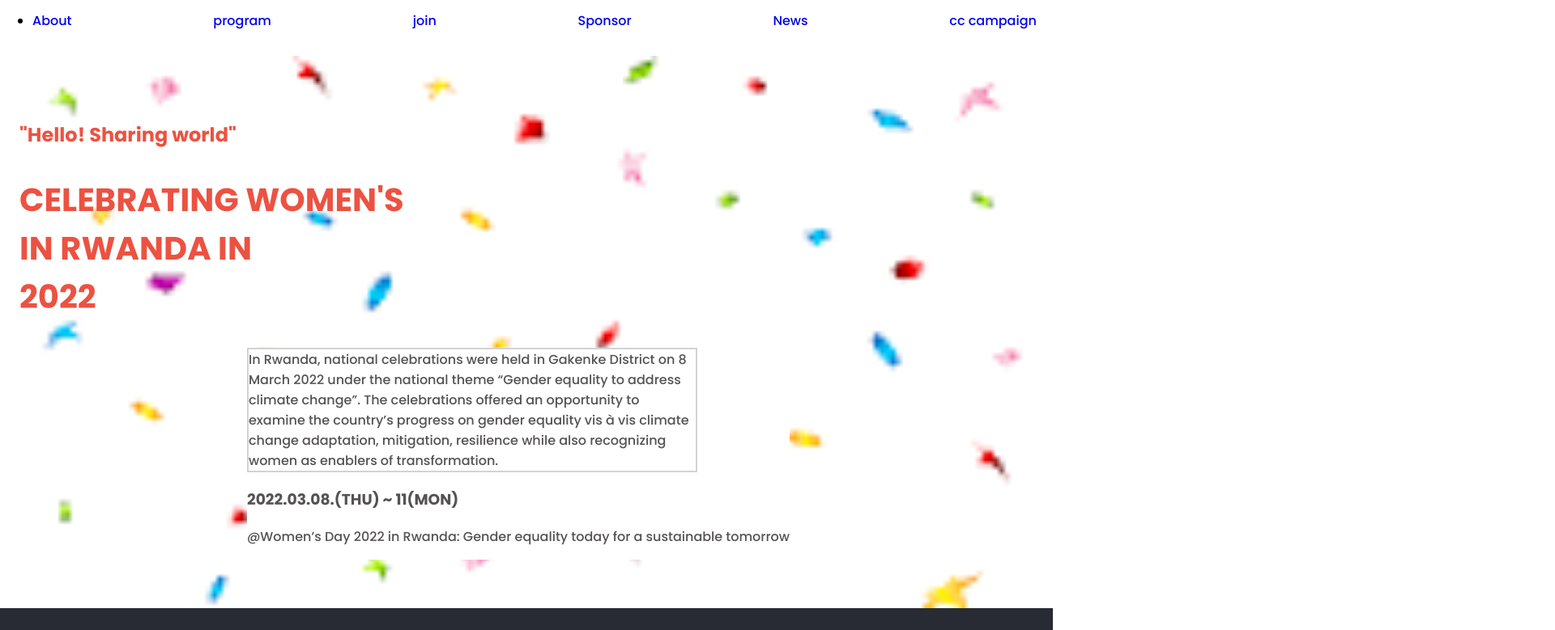
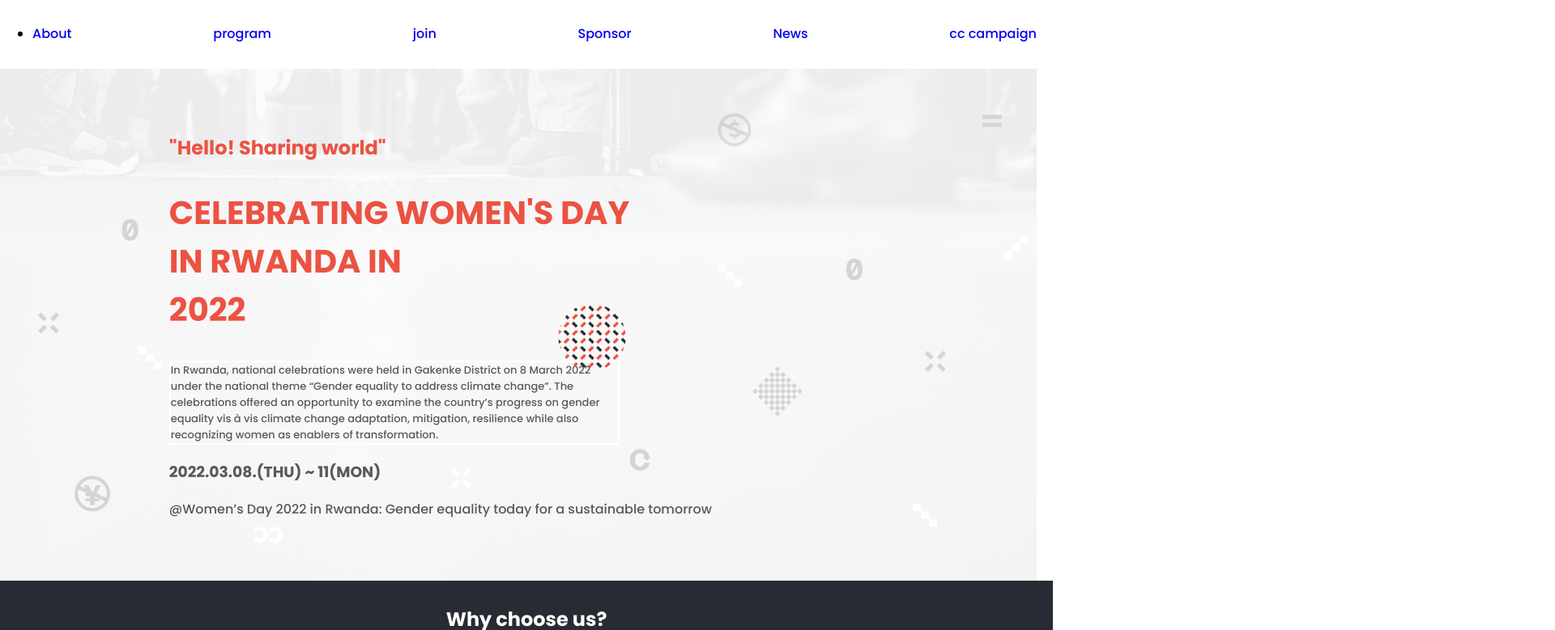
Before and after one commit to henrykgggg/Capston.github.io, a website: page index.html in a window 1280 px wide. Shown: the part 28-807 px from the top of the page at 81% size, 1920 px wide, since content can reach past the window. Drawn offline with Linux system fonts and the light colour scheme; files whose address does not match are found by name.

Commit message:
added linters

```diff
--- a/index.html
+++ b/index.html
@@ -72,7 +72,7 @@
       <div class="h-container">
         <h2 class="first-text">"Hello! Sharing world"</h2>
         <h1 class="h1demo">
-          CELEBRATING WOMEN'S<br />
+          CELEBRATING WOMEN'S DAY<br />
           IN RWANDA IN <br />
           2022
         </h1>
--- a/style.css
+++ b/style.css
@@ -60,8 +60,7 @@ list-style-type: none;
 
 
 .p-container{
-    color:rgb(85, 82, 82);
-    background-color: #fff;
+    color:#595959
 
 }
 .p-container > * {
@@ -69,12 +68,12 @@ list-style-type: none;
     border: 10px;
 }
 .frst-text{
-    border: 2px solid #d3d3d3;
-    background-color:#fff;
+    border: 2px solid #fff;
+    font-size: small;
 }
 .section-1{
   padding: 80px 24px 0;
-  background-image: url("./images/imaages.png");
+  background-image: url("./images/main_big.png");
   background-color:#272a31;
   background-position: top center;
   background-size: cover;
@@ -134,7 +133,7 @@ cursor: pointer;
 
 .program li{
   display: flex;
-  flex-direction: row;
+  flex-direction: column;
   gap:10px;
   width: 90%;
   min-height: 110px;
@@ -267,6 +266,7 @@ cursor: pointer;
 }
 
 @media only screen and (min-width: 768px){
+
     .menu-btn{
         display: none;
     }
@@ -303,12 +303,18 @@ cursor: pointer;
         flex-direction: column;
         align-items: center;
       }
+      .section-1 > *{
         width: 70%;
       }
-      .program{
+      .program {
         display: flex;
         flex-direction: row;
-        width: 50%;
+
+      }
+      .logo-holder {
+        display:flex ;
+        flex-direction: column;
+        justify-content: end;
       }
       .frst-text {
         width: 552px;
```
Also changed, not shown: package.json (added, +31 -0 lines), .eslintrc.json (added), .github/workflows/linters.yml (added), .stylelintrc.json (added), 2 other files.
